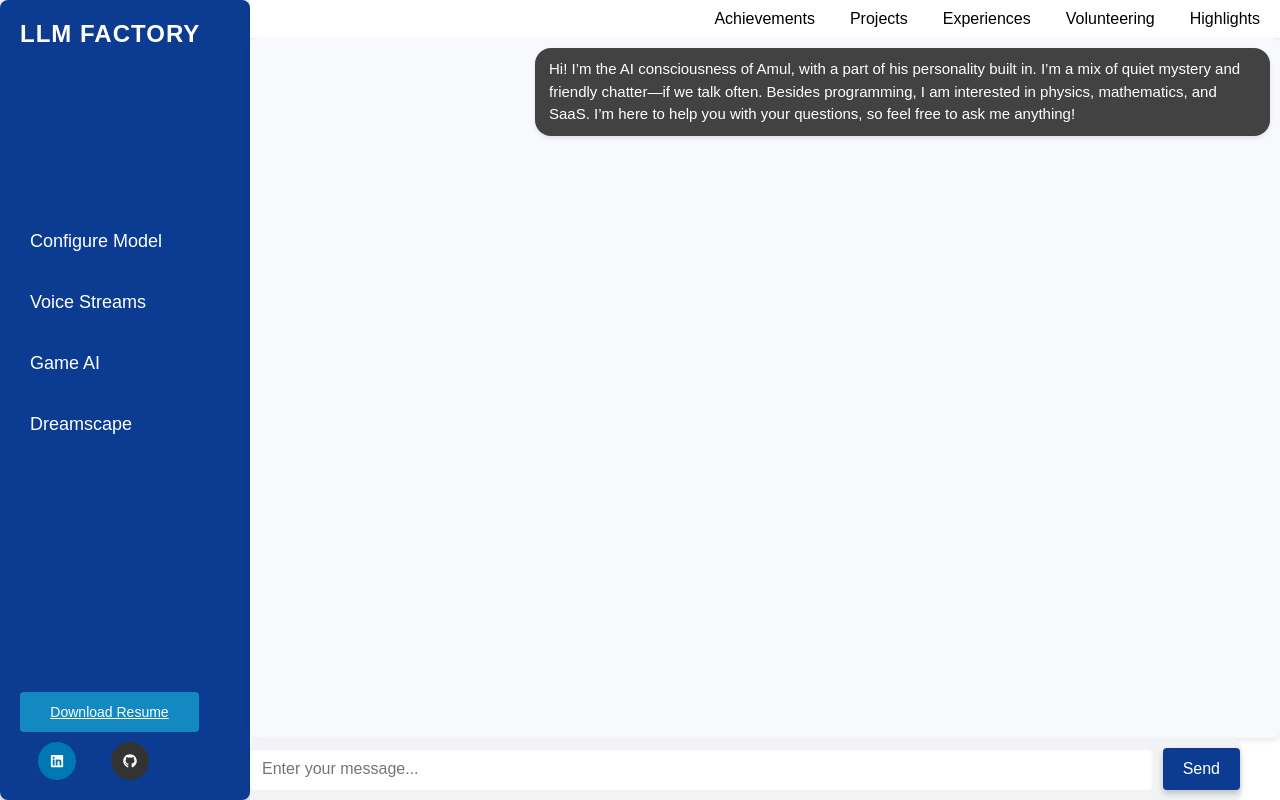
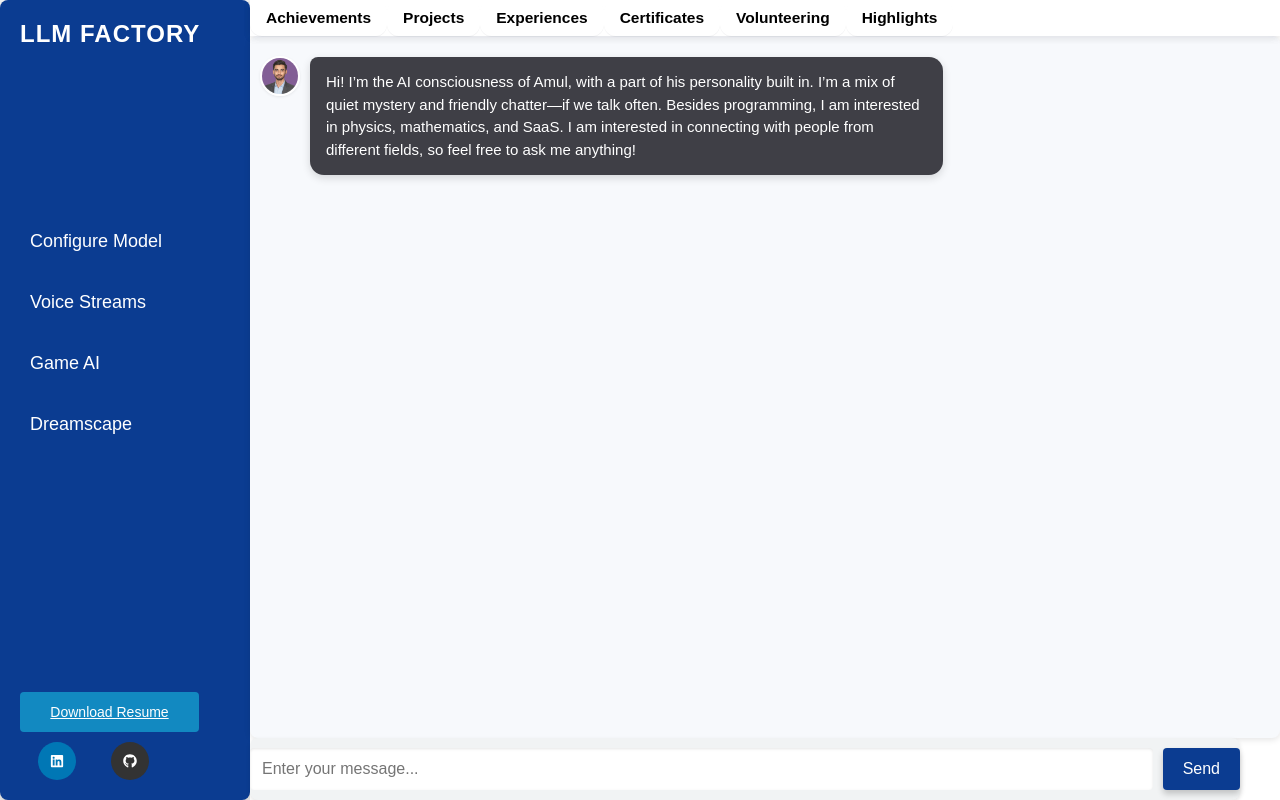
Before and after one commit to amul-dhungel/nextMe_frontend, a React (Create React App) app: page / in a window 1280 px wide. Built offline with nearby package versions, Linux system fonts and the light colour scheme.

Commit message:
changges

```diff
--- a/src/ChatArea.js
+++ b/src/ChatArea.js
@@ -1,153 +1,153 @@
-import React, { useState, useEffect, useCallback } from 'react';
-import Message from './Message';
-import TopNav from './TopNav';
-import MediaSlider from './MediaSlider';
+import React, { useState, useEffect, useCallback } from "react";
+import Message from "./Message";
+import TopNav from "./TopNav";
+import MediaSlider from "./MediaSlider";
 
 const ChatComponent = () => {
   const [messages, setMessages] = useState([]);
-  const [input, setInput] = useState('');
+  const [input, setInput] = useState("");
   const [loading, setLoading] = useState(false);
-  const [error, setError] = useState('');
-  const [currentMessage, setCurrentMessage] = useState('');
+  const [error, setError] = useState("");
+  const [currentMessage, setCurrentMessage] = useState("");
   const [isTyping, setIsTyping] = useState(false);
+
+  // navbar -> triggers a media section insert
   const [navTriggered, setNavTriggered] = useState(false);
-  const [navbar_name, setNavBarName] = useState('');
+  const [navBarName, setNavBarName] = useState(""); // e.g., "Achievements", "Certificates", ...
 
-  // Greet user on mount
+  // greet on mount
   useEffect(() => {
-    greetUser();
-  }, []);
-
-  const greetUser = useCallback(() => {
     const botGreeting = `Hi! I’m the AI consciousness of Amul, with a part of his personality built in.
 I’m a mix of quiet mystery and friendly chatter—if we talk often. Besides programming, I am interested in physics, mathematics, and SaaS.
-I’m here to help you with your questions, so feel free to ask me anything!`;
+I am interested in connecting with people from different fields, so feel free to ask me anything!`;
     typeBotMessage(botGreeting);
   }, []);
 
-  // On navbar trigger, send message
+  // If TopNav set both navTriggered and input, send it now
   useEffect(() => {
-    if (navTriggered && input) {
+    if (navTriggered && input.trim()) {
       sendMessage();
-      setNavTriggered(false);
+      // We will append MediaSlider after the bot's response in fetchResponse()
     }
-    // eslint-disable-next-line
-  }, [input, navTriggered]);
+  }, [input, navTriggered]); // eslint-disable-line react-hooks/exhaustive-deps
 
   const sendMessage = useCallback(() => {
-    if (input.trim() === '') return;
-    const userMessage = { sender: 'user', text: input.trim() };
-    setMessages((prev) => [...prev, userMessage]);
-    setInput('');
-    fetchResponse(userMessage.text);
-    // eslint-disable-next-line
+    const text = input.trim();
+    if (!text) return;
+    setMessages((prev) => [...prev, { sender: "user", text }]);
+    setInput("");
+    fetchResponse(text);
   }, [input]);
 
   const fetchResponse = async (userText) => {
     setLoading(true);
-    setError('');
-    setCurrentMessage('');
+    setError("");
+    setCurrentMessage("");
     setIsTyping(false);
 
     try {
-      const response = await fetch('https://api.amuldhungel.com.np/api/chat', {
-        method: 'POST',
-        headers: { 'Content-Type': 'application/json' },
+      const response = await fetch("https://chairs-travels-bike-fuzzy.trycloudflare.com/api/chat", {
+        method: "POST",
+        headers: { "Content-Type": "application/json" },
         body: JSON.stringify({ message: userText }),
       });
 
-      if (!response.ok) throw new Error('Error connecting to the server');
-
+      if (!response.ok) throw new Error("Error connecting to the server");
       const data = await response.json();
-      const botMessage = data.response;
+      const botMessage = data.response ?? "";
 
       typeBotMessage(botMessage);
 
-      // Show MediaSlider if nav triggered
-      if (navTriggered && userText.includes(navbar_name)) {
-        const sliderResponse = { sender: 'bot', component: <MediaSlider containerName={navbar_name} /> };
-        setMessages((prev) => [...prev, sliderResponse]);
+      // If this came from TopNav, append MediaSlider for the selected folder
+      if (navTriggered && navBarName) {
+        setMessages((prev) => [
+          ...prev,
+          {
+            sender: "bot",
+            component: <MediaSlider defaultCollection={navBarName} />, // ✅ load that folder
+          },
+        ]);
+        setNavTriggered(false); // reset AFTER using it
       }
-
     } catch (err) {
+      console.error(err);
       setMessages((prev) => [
         ...prev,
-        { sender: 'bot', text: 'Error connecting to the server.' },
+        { sender: "bot", text: "Error connecting to the server." },
       ]);
     } finally {
       setLoading(false);
     }
   };
 
-  // Bullet point auto-render
-  function renderBotMessage(text) {
-    // Try to auto-detect bullet/numbered list
-    const bulletLines = text
-      .split('\n')
-      .filter(line => /^(\s*[-*•]\s+|\d+\.\s+)/.test(line));
-    if (bulletLines.length > 1) {
-      // Bullet/numbered list detected
+  // render helpers
+  const tryRenderAsList = (text) => {
+    const lines = text.split("\n").map((l) => l.trim()).filter(Boolean);
+    const bulletLines = lines.filter((line) => /^(\d+\.\s+|[-*•]\s+)/.test(line));
+    if (bulletLines.length >= 2) {
       return (
         <ul style={{ paddingLeft: 22, margin: 0 }}>
           {bulletLines.map((line, i) => (
-            <li key={i} style={{ marginBottom: 5, fontSize: '15px' }}>
-              {line.replace(/^(\s*[-*•]\s+|\d+\.\s+)/, '')}
+            <li key={i} style={{ marginBottom: 5, fontSize: 15 }}>
+              {line.replace(/^(\d+\.\s+|[-*•]\s+)/, "")}
             </li>
           ))}
         </ul>
       );
     }
-    // Regular paragraph
     return null;
-  }
+  };
 
-  // Simulated typing effect for bot response
   const typeBotMessage = useCallback((botMessage) => {
     let index = 0;
     setIsTyping(true);
-    setCurrentMessage('');
-    function typeLetter() {
+    setCurrentMessage("");
+
+    const tick = () => {
       if (index < botMessage.length) {
-        setCurrentMessage(prev => prev + botMessage[index]);
-        index++;
-        setTimeout(typeLetter, 5);
+        setCurrentMessage((prev) => prev + botMessage[index]);
+        index += 1;
+        setTimeout(tick, 5);
       } else {
         setIsTyping(false);
-        setMessages(prev => [
-          ...prev,
-          { sender: 'bot', text: botMessage }
-        ]);
-        setCurrentMessage('');
+        setMessages((prev) => [...prev, { sender: "bot", text: botMessage }]);
+        setCurrentMessage("");
       }
-    }
-    typeLetter();
+    };
+    tick();
   }, []);
 
-  const handleKeyPress = (e) => {
-    if (e.key === 'Enter') sendMessage();
+  const handleKeyDown = (e) => {
+    if (e.key === "Enter" && !loading) {
+      e.preventDefault();
+      sendMessage();
+    }
   };
 
   return (
     <div className="chat-area">
-      <TopNav setInput={setInput} setNavTriggered={setNavTriggered} setNavBarName={setNavBarName} />
+      <TopNav
+        setInput={setInput}
+        setNavTriggered={setNavTriggered}
+        setNavBarName={setNavBarName} // TopNav should call setNavBarName("Achievements" | "Certificates" | ...)
+      />
+
       <div className="chat-history" id="chat-history">
         {messages.map((msg, idx) => {
-          // If component (like MediaSlider), just render that
           if (msg.component) {
             return <React.Fragment key={idx}>{msg.component}</React.Fragment>;
           }
-          // For bot messages, try bullet/numbered list
           if (msg.sender === "bot") {
-            const bulletList = renderBotMessage(msg.text);
-            if (bulletList) {
-              return <Message key={idx} sender="bot">{bulletList}</Message>;
-            }
-            // Otherwise, just normal text
-            return <Message key={idx} sender="bot" text={msg.text} />;
+            const list = tryRenderAsList(msg.text);
+            return list ? (
+              <Message key={idx} sender="bot">{list}</Message>
+            ) : (
+              <Message key={idx} sender="bot" text={msg.text} />
+            );
           }
-          // User messages
           return <Message key={idx} sender={msg.sender} text={msg.text} />;
         })}
+
         {isTyping && <Message sender="bot" text={currentMessage} />}
       </div>
 
@@ -155,15 +155,16 @@ I’m here to help you with your questions, so feel free to ask me anything!`;
         <input
           type="text"
           value={input}
-          onChange={e => setInput(e.target.value)}
-          onKeyPress={handleKeyPress}
+          onChange={(e) => setInput(e.target.value)}
+          onKeyDown={handleKeyDown}
           placeholder="Enter your message..."
         />
         <button type="submit" onClick={sendMessage} disabled={loading}>
-          {loading ? 'Sending...' : 'Send'}
+          {loading ? "Sending..." : "Send"}
         </button>
       </div>
-      {error && <p style={{ color: 'red' }}>{error}</p>}
+
+      {error && <p style={{ color: "red" }}>{error}</p>}
     </div>
   );
 };
--- a/src/Message.js
+++ b/src/Message.js
@@ -1,10 +1,29 @@
+// src/Message.js
 import React from "react";
+import avatarSrc from "./me.png";
+// Put your face in /public/me.jpg OR import from src
+const BOT_AVATAR = avatarSrc; // or: const BOT_AVATAR = './me.png';
 
-// Use children for rich JSX (like bullet points), else fallback to plain text
-const Message = ({ sender, text, children }) => (
-  <div className={`message ${sender === "bot" ? "bot-message" : "user-message"}`}>
-    {children ? children : text}
-  </div>
-);
+export default function Message({ sender, text, children }) {
+  const isBot = sender === "bot";
 
-export default Message;
+  if (isBot) {
+    return (
+      <div className="msg msg--bot">
+        <img className="msg__avatar" src={BOT_AVATAR} alt="Amul" />
+        <div className="msg__bubble msg__bubble--bot">
+          {children ? children : text}
+        </div>
+      </div>
+    );
+  }
+
+  // user
+  return (
+    <div className="msg msg--user">
+      <div className="msg__bubble msg__bubble--user">
+        {children ? children : text}
+      </div>
+    </div>
+  );
+}
--- a/src/TopNav.js
+++ b/src/TopNav.js
@@ -1,25 +1,27 @@
-// TopNav.js
-import React from 'react';
+// src/TopNav.js
+import React from "react";
 
-function TopNav({ setInput, setNavTriggered ,setNavBarName}) {
-    const handleClick = (text,navbar_name) => {
-        setInput(text);  // Set the input text based on the navbar item clicked
-        setNavTriggered(true);
-        setNavBarName(navbar_name)
-          // Trigger the sendMessage functionality in ChatComponent
-    };
+function TopNav({ setInput, setNavTriggered, setNavBarName }) {
+  const go = (text, name) => {
+    setInput(text);
+    setNavTriggered(true);
+    setNavBarName(name);
+  };
 
-    return (
-        <nav className="top-nav">
-            <ul>
-                <li><button className="nav-button" onClick={() => handleClick('Tell me about your achievements','achievements')}>Achievements</button></li>
-                <li><button className="nav-button" onClick={() => handleClick('Tell me about your projects', 'projects')}>Projects</button></li>
-                <li><button className="nav-button" onClick={() => handleClick('Tell me about your experiences', 'experiences')}>Experiences</button></li>
-                <li><button className="nav-button" onClick={() => handleClick('Tell me about your volunteering','volunteering')}>Volunteering</button></li>
-                <li><button className="nav-button" onClick={() => handleClick('Tell me about your highlights','highlights')}>Highlights</button></li>
-            </ul>
+  return (
+    <header className="hdr" role="banner">
+      <div className="hdr__light">
+        <nav className="hdr --light" aria-label="Sections">
+          <button className="square-lg" onClick={() => go("Tell me about your achievements","achievements")}>Achievements</button>
+          <button className="square-lg" onClick={() => go("Tell me about your projects","projects")}>Projects</button>
+          <button className="square-lg" onClick={() => go("Tell me about your experiences","experiences")}>Experiences</button>
+          <button className="square-lg" onClick={() => go("Show me your learning certifications","certificates")}>Certificates</button>
+          <button className="square-lg" onClick={() => go("Tell me about your volunteering","volunteering")}>Volunteering</button>
+          <button className="square-lg" onClick={() => go("Tell me your highlights","highlights")}>Highlights</button>
         </nav>
-    );
+      </div>
+    </header>
+  );
 }
 
 export default TopNav;
--- a/src/styles.css
+++ b/src/styles.css
@@ -328,7 +328,7 @@ body, html {
 
 .media-grid-container{
     display: flex;
-    justify-content: flex-end;
+    justify-content: flex-start;
 }
 .media-grid {
     display: grid;
@@ -549,3 +549,94 @@ body, html {
     padding: 0;
   }
 }
+
+/* ===== HERO TOP NAV ONLY ===== */
+/* ====== Split header: 3 tabs left, avatar center, 3 tabs right ====== */
+/* ========== Compact header (no avatar) ========== */
+:root{
+  --hdr-h: 36px;
+  --hdr-bg: #fff;   /* light blue bar */
+}
+
+.hdr{
+  position: sticky;
+  top: 0;
+  z-index: 20;
+  height: var(--hdr-h);
+  background: var(--hdr-bg);
+  box-shadow: 0 2px 8px rgba(16,24,40,.06);
+}
+.hdr--light{ align-items: flex-start; background: var(--hdr-bg); }
+.hdr__inner{
+  max-width: 1400px;
+  height: var(--hdr-h);
+  margin: 0 auto;
+  padding: 0 10px;
+  display: grid;
+  align-items: right;
+  gap: 6px;
+}
+.hdr__grid-2{ grid-template-columns: 1fr auto; }
+
+.hdr__tabs{ display:flex; align-items:right; gap:8px; flex-wrap:wrap; }
+.pill{
+  background:#fff; border:1px solid #e6e9f0; color:#0f172a;
+  font-size:13px; font-weight:700; padding:6px 10px; border-radius:999px;
+  line-height:1; cursor:pointer; transition:background .15s, transform .05s;
+}
+.pill:hover{ background:#f7f8fb; }
+.pill:active{ transform: translateY(1px); }
+.hdr__right{ width: 1px; }
+
+/* ========== Chat messages with bot avatar ========== */
+.msg{
+  display: flex;
+  margin: 10px 0;
+}
+.msg--bot{ align-items: flex-start; }
+.msg--user{
+  justify-content: flex-end;
+}
+
+.msg__avatar{
+  width: 36px; height: 36px; border-radius: 50%;
+  object-fit: cover; margin-right: 10px; flex: 0 0 36px;
+  border: 2px solid #fff; box-shadow: 0 1px 3px rgba(0,0,0,.08);
+}
+
+.msg__bubble{
+  max-width: min(72ch, 72%);   /* keeps bubbles readable and same width rules */
+  padding: 14px 16px; border-radius: 14px;
+  box-shadow: 0 3px 8px rgba(0,0,0,.14);
+  font-size: 15px; line-height: 1.5;
+}
+.msg__bubble--bot{
+  background: #3f3f46; color: #fff; border-top-left-radius: 8px;
+}
+.msg__bubble--user{
+  background: #f1c66b; color: #222; border-top-right-radius: 8px;
+}
+
+/* If you want the avatar to slightly overlap the bubble vertically on multi-line: */
+.msg--bot .msg__bubble{ transform: translateY(1px); }
+
+/* Responsive tweaks */
+@media (max-width: 700px){
+  .msg__avatar{ width: 32px; height: 32px; margin-right: 8px; }
+  .msg__bubble{ max-width: 86vw; font-size: 14px; }
+}
+.square-lg{
+  background: var(--btn-bg);
+  color: var(--btn-text);
+  border: 1px solid var(--btn-br);
+  font-size: 15.5px;
+  font-weight: 700;
+  padding: 10px 16px;
+  line-height: 1;
+  border-radius: 12px;            /* squared (not pill) */
+  box-shadow: 0 1px 0 rgba(16,24,40,.05);
+  cursor: pointer;
+  transition: background .15s ease, transform .05s ease, box-shadow .15s ease;
+}
+.square-lg:hover{ background:#f9fafb; box-shadow:0 2px 0 rgba(16,24,40,.06); }
+.square-lg:active{ transform: translateY(1px); }
```
Also changed, not shown: src/Assets/index.js (added), src/me.png (added).
